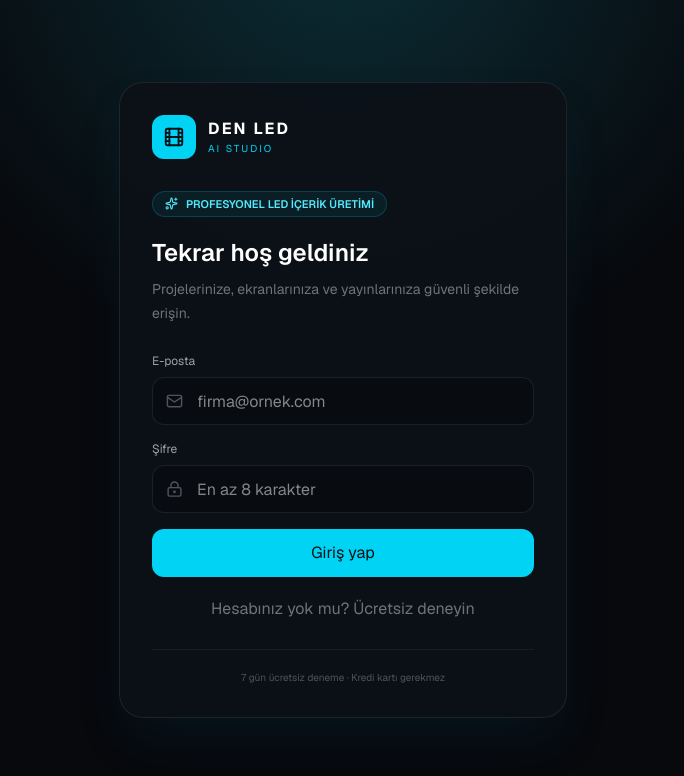
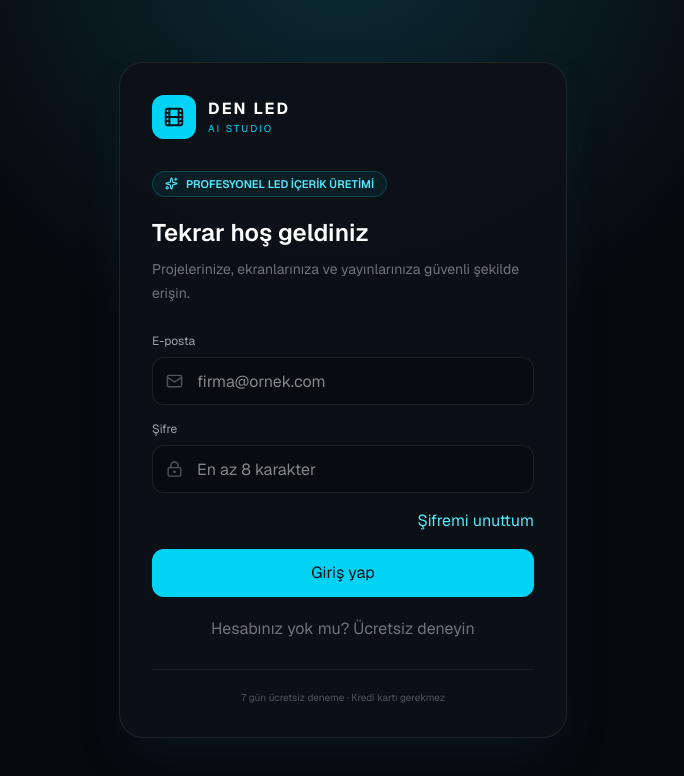
Before and after one commit to denledglobal-ops/den-led-studio, a Next.js app: page /giris in a window 1280 px wide. Shown: the top 776 px of the page, without its empty margins (297-981 px from the left). Built offline with nearby package versions, Linux system fonts and the light colour scheme.

Commit message:
Add forgot password flow to login

```diff
--- a/src/app/giris/page.tsx
+++ b/src/app/giris/page.tsx
@@ -12,6 +12,15 @@ export default function LoginPage() {
   const [password, setPassword] = useState("");
   const [loading, setLoading] = useState(false);
   const [message, setMessage] = useState("");
+
+  async function forgotPassword() {
+    if (!email) { setMessage("Önce e-posta adresinizi yazın."); return; }
+    setLoading(true); setMessage("");
+    const supabase = createClient();
+    const { error } = await supabase.auth.resetPasswordForEmail(email, { redirectTo: `${window.location.origin}/auth/callback?type=recovery` });
+    setLoading(false);
+    setMessage(error ? error.message : "Şifre yenileme bağlantısı e-posta adresinize gönderildi.");
+  }
 
   async function submit(event: FormEvent) {
     event.preventDefault();
@@ -53,6 +62,7 @@ export default function LoginPage() {
         <form onSubmit={submit} className="mt-7 space-y-4">
           <label className="block"><span className="mb-2 block text-xs text-zinc-400">E-posta</span><span className="relative block"><Mail className="absolute left-3.5 top-1/2 -translate-y-1/2 text-zinc-600" size={17} /><input required type="email" autoComplete="email" value={email} onChange={(e) => setEmail(e.target.value)} className="h-12 w-full rounded-xl border border-white/[.08] bg-black/20 pl-11 pr-4 text-sm outline-none focus:border-cyan-400/40" placeholder="firma@ornek.com" /></span></label>
           <label className="block"><span className="mb-2 block text-xs text-zinc-400">Şifre</span><span className="relative block"><LockKeyhole className="absolute left-3.5 top-1/2 -translate-y-1/2 text-zinc-600" size={17} /><input required minLength={8} type="password" autoComplete={mode === "login" ? "current-password" : "new-password"} value={password} onChange={(e) => setPassword(e.target.value)} className="h-12 w-full rounded-xl border border-white/[.08] bg-black/20 pl-11 pr-4 text-sm outline-none focus:border-cyan-400/40" placeholder="En az 8 karakter" /></span></label>
+          {mode === "login" && <button type="button" onClick={forgotPassword} disabled={loading} className="w-full text-right text-xs text-cyan-300 hover:text-cyan-200">Şifremi unuttum</button>}
           {message && <p className={`rounded-xl border p-3 text-xs leading-5 ${message.startsWith("Hesabınız") ? "border-emerald-400/20 bg-emerald-400/[.06] text-emerald-300" : "border-red-400/20 bg-red-400/[.06] text-red-300"}`}>{message}</p>}
           <button disabled={loading} className="flex h-12 w-full items-center justify-center gap-2 rounded-xl bg-cyan-400 text-sm font-semibold text-[#051017] transition hover:bg-cyan-300 disabled:opacity-60">{loading && <LoaderCircle className="animate-spin" size={17} />}{mode === "login" ? "Giriş yap" : "Hesap oluştur"}</button>
         </form>
```
